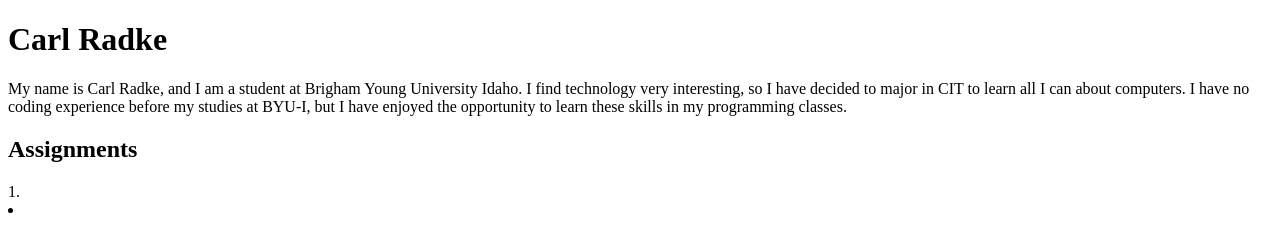
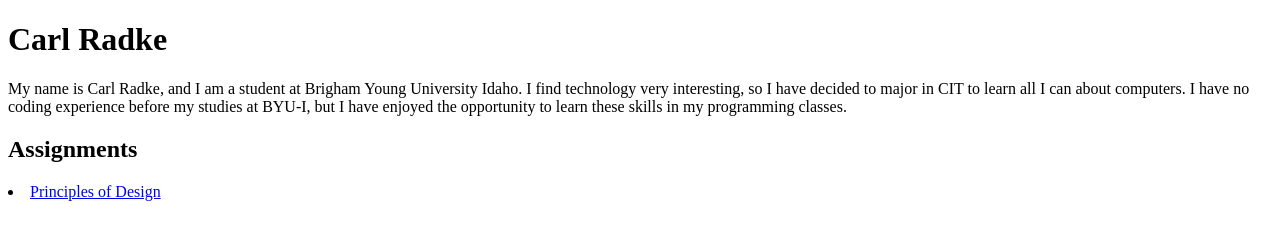
Before and after one commit to cradke/cradke.github.io, a plain HTML site: page index.html in a window 1280 px wide. Drawn offline with Linux system fonts and the light colour scheme.

Commit message:
Edit for last submission
The last submission was incomplete. This should fix it.

```diff
--- a/index.html
+++ b/index.html
@@ -15,7 +15,7 @@
 
     <h2>Assignments</h2>
 
-    1. <li> <a href="https://docs.google.com/document/d/16Tnsrk1fcEQ4Lp4y4CfP9-kmi81io-qgPI3PnTbikuA/edit?ts=5a6bd911# " title = "view the design analysis assignment"> </a> </li>
+    <li> <a href="https://cleggory.github.io/assignments/design-analysis-Team66.html" title = "view the design analysis assignment">Principles of Design</a> </li>
 
 </body>
 </html>
```
